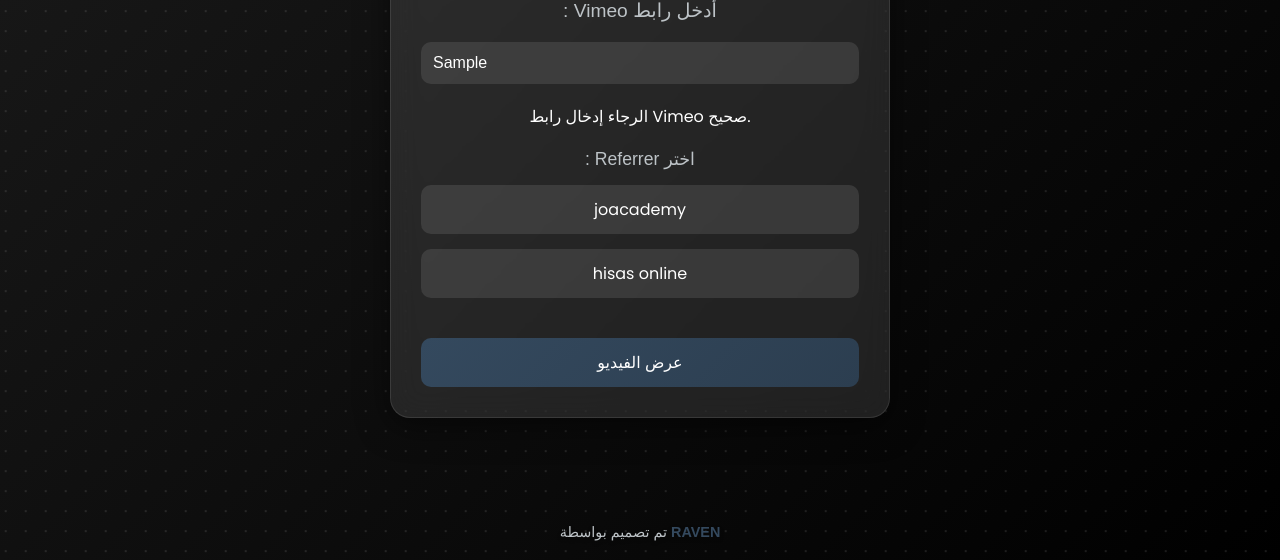
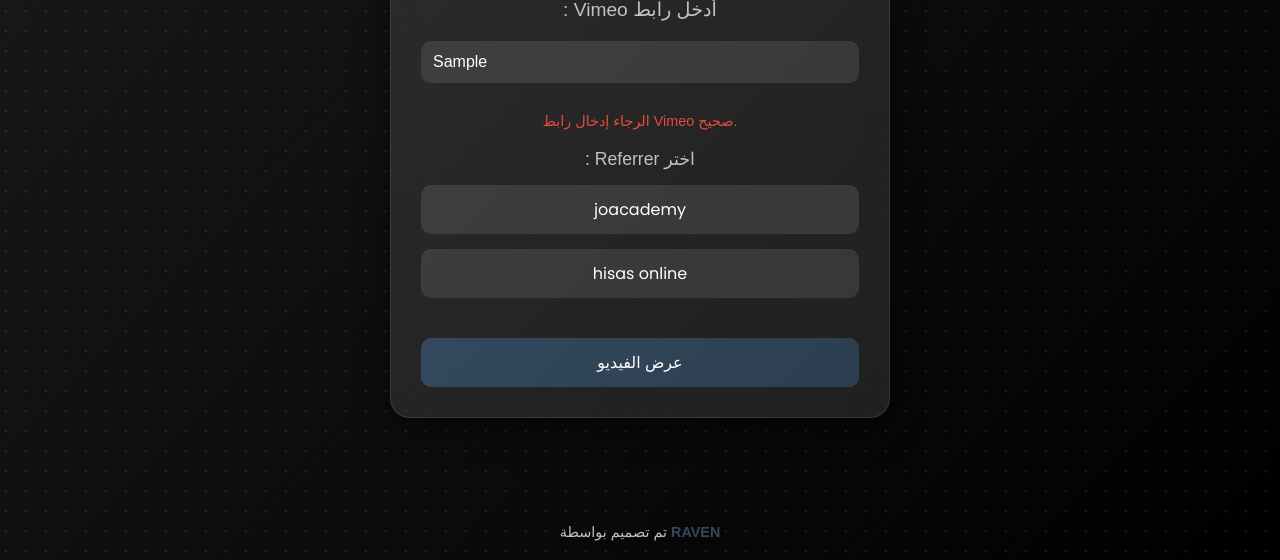
Before and after one commit to 7j89a/mama12, a website: page index.html in a window 1280 px wide. Both pictures are taken after typing "Sample" into the empty fields and a click on the button "عرض الفيديو". Shown: the part 240-800 px from the top of the page. Drawn offline with Linux system fonts and the light colour scheme.

Commit message:
Update styles.css

```diff
--- a/styles.css
+++ b/styles.css
@@ -184,6 +184,15 @@ input[type="text"]::placeholder {
     font-weight: 700;
 }
 
+.error-message {
+    color: #e74c3c;
+    font-size: 0.9rem;
+    margin-top: 10px;
+    text-align: center;
+    font-family: 'Almarai', sans-serif;
+    display: none;
+}
+
 /* تصميم متجاوب للشاشات الصغيرة */
 @media (max-width: 600px) {
     h1 {
```
